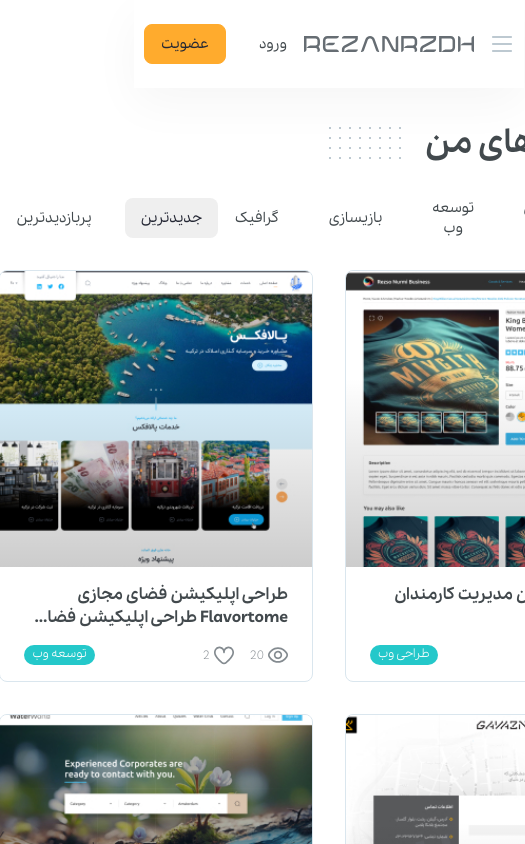
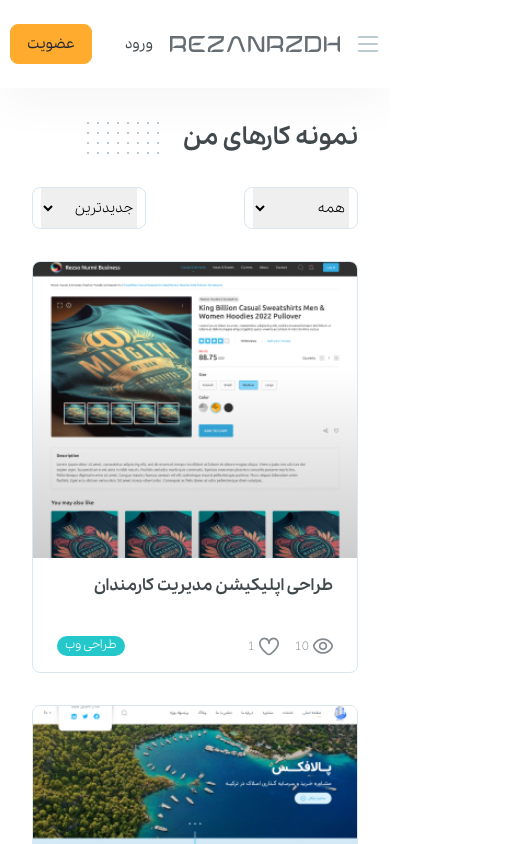
Before and after one commit to RezaNrzdh/RezaNrzdh, an Angular app in the folder client/: page /portfolio in a window 390 px wide. Shown: the top 844 px of the page, 525 px wide, since content can reach past the window. Built offline with nearby package versions, Linux system fonts and the light colour scheme.

Commit message:
update portfolio-list responsive

```diff
--- a/client/src/app/feature/portfolio/list/portfolio-list.component.html
+++ b/client/src/app/feature/portfolio/list/portfolio-list.component.html
@@ -4,17 +4,19 @@
         <img src="assets/images/dot.svg" alt="" />
     </div>
     <div class="categories flex margin-top-32 margin-bot-32">
-        <ul class="flex margin-0 padding-0">
+        <ul *ngIf="!isSmall" class="flex margin-0 padding-0">
             <li><app-button mode="filled" color="primary">همه</app-button></li>
             <li><app-button mode="ghost" color="dark">طراحی وب</app-button></li>
             <li><app-button mode="ghost" color="dark">توسعه وب</app-button></li>
             <li><app-button mode="ghost" color="dark">بازیسازی</app-button></li>
             <li><app-button mode="ghost" color="dark">گرافیک</app-button></li>
         </ul>
-        <div class="flex margin-right-auto">
+        <app-dropdown *ngIf="isSmall" [options]="options"></app-dropdown>
+        <div *ngIf="!isXSmall" class="flex margin-right-auto">
             <app-button [isLink]="false" mode="filled" color="dark">جدیدترین</app-button>
             <app-button [isLink]="false" mode="ghost" color="dark" class="margin-right-16">پربازدیدترین</app-button>
         </div>
+        <app-dropdown *ngIf="isXSmall" [options]="sorts" class="flex margin-right-auto"></app-dropdown>
     </div>
     <div class="grid">
         <app-portfoliocard
--- a/client/src/app/feature/portfolio/list/portfolio-list.component.scss
+++ b/client/src/app/feature/portfolio/list/portfolio-list.component.scss
@@ -46,3 +46,21 @@
         }
     }
 }
+
+@media screen and (max-width: 620px) {
+    :host{
+        .PortfolioPage {
+            .grid{
+                grid-template-columns: 1fr;
+            }
+        }
+    }
+}
+
+@media screen and (max-width: 480px) {
+    :host{
+        h1{
+            font-size: 24px;
+        }
+    }
+}
--- a/client/src/app/feature/portfolio/list/portfolio-list.component.ts
+++ b/client/src/app/feature/portfolio/list/portfolio-list.component.ts
@@ -1,19 +1,33 @@
-import { Component, OnInit } from '@angular/core';
+import {Component, DoCheck, OnInit} from '@angular/core';
 import {PortfolioService} from "../../../core/services/portfolio.service";
+import {ResponsiveService} from "../../../core/services/responsive.service";
 
 @Component({
     selector: 'app-portfolio-list',
     templateUrl: './portfolio-list.component.html',
     styleUrls: ['./portfolio-list.component.scss']
 })
-export class PortfolioListComponent implements OnInit {
+export class PortfolioListComponent implements OnInit, DoCheck {
 
     data: any;
+    isXSmall: boolean = false;
+    isSmall: boolean = false;
+    isMedium: boolean = false;
+    isLarge: boolean = false;
+    options: Array<string> = ['همه','طراحی وب','توسعه وب','بازیسازی','گرافیک'];
+    sorts: Array<string> = ['جدیدترین','پربازدیدترین']
 
-    constructor(private portfolioService: PortfolioService) { }
+    constructor(private portfolioService: PortfolioService, private responsiveService: ResponsiveService) { }
 
     ngOnInit(): void {
         this.data = this.portfolioService.myPortfolio();
     }
 
+    ngDoCheck() {
+        this.isXSmall = this.responsiveService.getXSmall;
+        this.isSmall = this.responsiveService.getSmall;
+        this.isMedium = this.responsiveService.getMedium;
+        this.isLarge = this.responsiveService.getLarge;
+    }
+
 }
```
